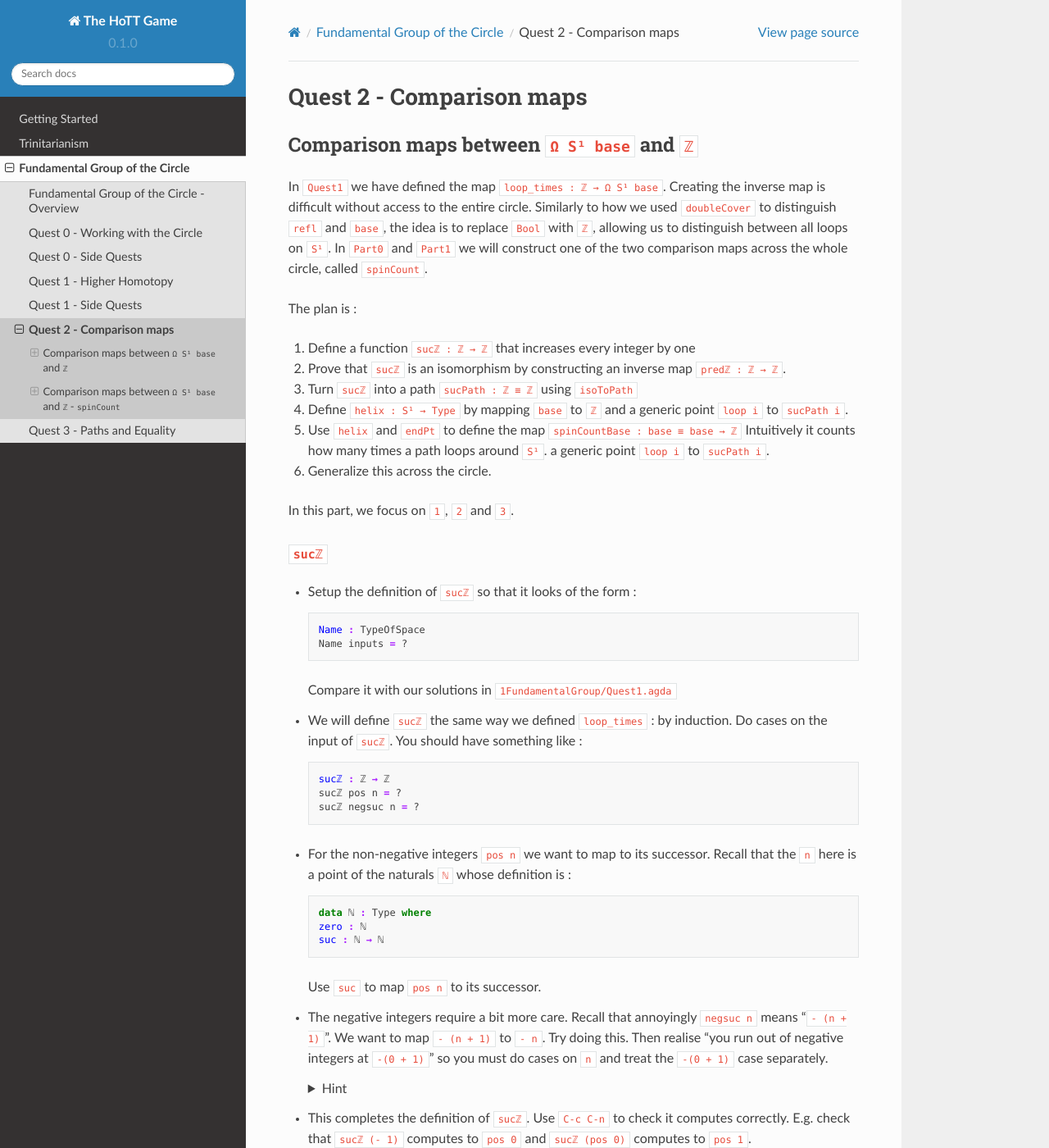
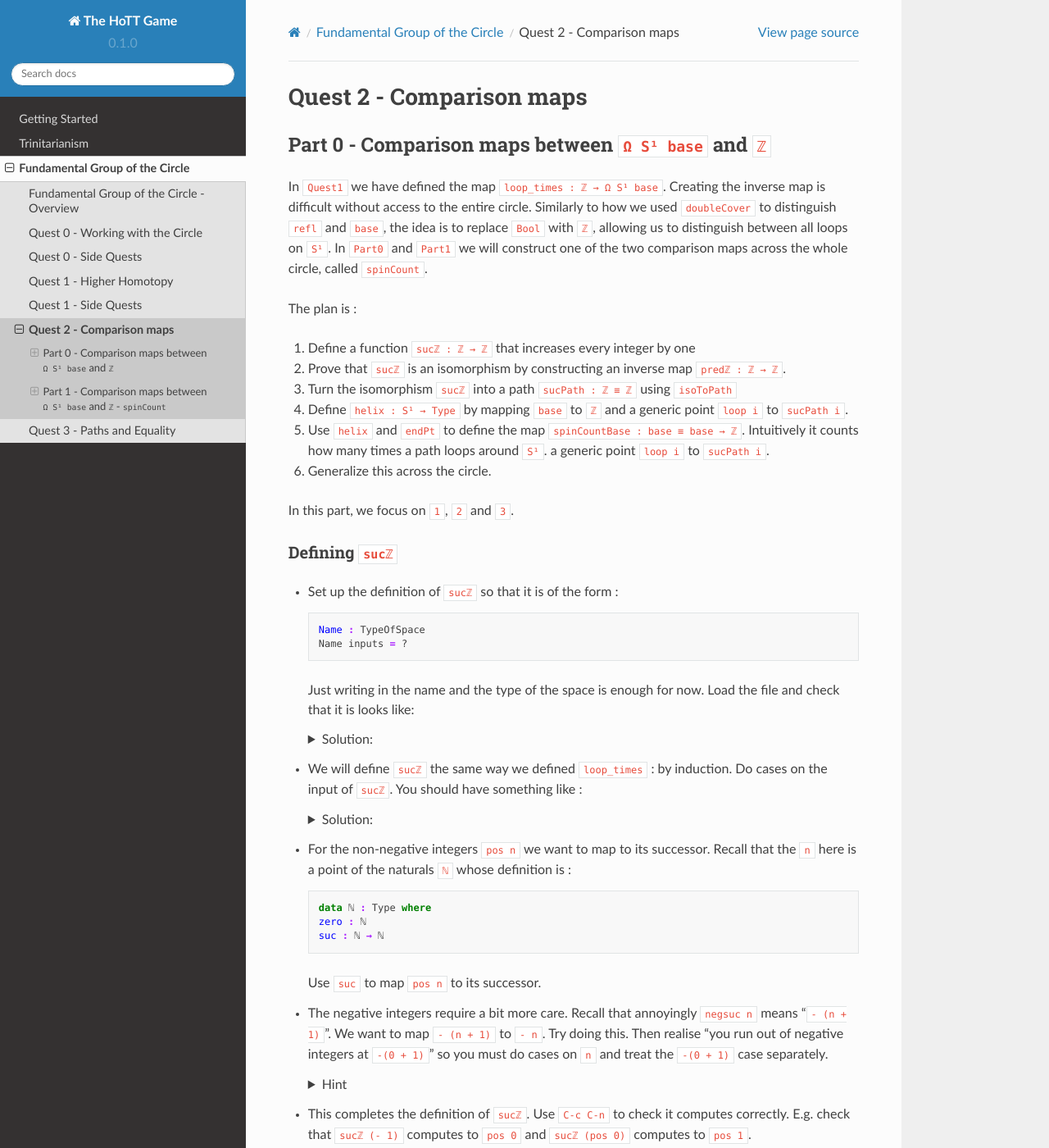
Before and after one commit to thehottgame/theHoTTGameGuide, a Sphinx documentation site: the page built from docs/source/1-fundamental-group/quest-2.rst, in a window 1280 px wide and 1400 px high. Shown: the whole window at 82% size. Built offline with Sphinx 7.4.7 and the Read the Docs theme 2.0.0, drawn with Linux system fonts in a browser that asks for light colours; some of the changed text lies outside the part shown.

Commit message:
edits on euqst-2

```diff
--- a/docs/source/1-fundamental-group/quest-2.rst
+++ b/docs/source/1-fundamental-group/quest-2.rst
@@ -4,8 +4,8 @@
 Quest 2 - Comparison maps
 *************************
 
-Comparison maps between ``Ω S¹ base`` and ``ℤ``
-===========================================
+Part 0 - Comparison maps between ``Ω S¹ base`` and ``ℤ``
+========================================================
 
 In ``Quest1`` we have defined the map ``loop_times : ℤ → Ω S¹ base``.
 Creating the inverse map is difficult without access to the entire circle.
@@ -20,38 +20,68 @@ The plan is :
 1. Define a function ``sucℤ : ℤ → ℤ`` that increases every integer by one
 2. Prove that ``sucℤ`` is an isomorphism by constructing
    an inverse map ``predℤ : ℤ → ℤ``.
-3. Turn ``sucℤ`` into a path ``sucPath : ℤ ≡ ℤ`` using ``isoToPath``
+3. Turn the isomorphism ``sucℤ`` into a path
+   ``sucPath : ℤ ≡ ℤ`` using ``isoToPath``
 4. Define ``helix : S¹ → Type`` by mapping ``base`` to ``ℤ`` and
    a generic point ``loop i`` to ``sucPath i``.
 5. Use ``helix`` and ``endPt`` to define the map
-   ``spinCountBase : base ≡ base → ℤ``
+   ``spinCountBase : base ≡ base → ℤ``.
    Intuitively it counts how many times a path loops around ``S¹``.
    a generic point ``loop i`` to ``sucPath i``.
 6. Generalize this across the circle.
 
 In this part, we focus on ``1``, ``2`` and ``3``.
 
-``sucℤ``
---------
+Defining ``sucℤ``
+-----------------
 
-- Setup the definition of ``sucℤ`` so that it looks of the form :
+- Set up the definition of ``sucℤ`` so that it is of the form :
 
   .. code:: agda
 
      Name : TypeOfSpace
      Name inputs = ?
 
-  Compare it with our solutions in ``1FundamentalGroup/Quest1.agda``
+  Just writing in the name and the type of the space is enough for now.
+  Load the file and check that it is looks like:
+
+  .. raw:: html
+
+     <p>
+     <details>
+     <summary>Solution:</summary>
+
+  .. code:: agda
+
+     sucℤ : ℤ → ℤ
+     sucℤ = ?
+
+  .. raw:: html
+
+     </details>
+     </p>
+
 - We will define ``sucℤ`` the same way we defined ``loop_times`` :
   by induction.
   Do cases on the input of ``sucℤ``.
   You should have something like :
+
+  .. raw:: html
+
+     <p>
+     <details>
+     <summary>Solution:</summary>
 
   .. code:: agda
 
      sucℤ : ℤ → ℤ
      sucℤ pos n = ?
      sucℤ negsuc n = ?
+
+  .. raw:: html
+
+     </details>
+     </p>
 
 - For the non-negative integers ``pos n`` we want to map to its successor.
   Recall that the ``n`` here is a point of the naturals ``ℕ`` whose definition is :
@@ -80,8 +110,10 @@ In this part, we focus on ``1``, ``2`` and ``3``.
   Then map ``negsuc 0`` to ``pos 0``.
   For ``negsuc (suc n)``, map it to ``negsuc n``.
 
-  </details>
-  </p>
+  .. raw:: html
+
+     </details>
+     </p>
 
 - This completes the definition of ``sucℤ``.
   Use ``C-c C-n`` to check it computes correctly.
@@ -107,8 +139,8 @@ In this part, we focus on ``1``, ``2`` and ``3``.
 - Imitating what we did with ``flipPath``,
   upgrade ``sucℤIso`` to ``sucℤPath``.
 
-Comparison maps between ``Ω S¹ base`` and ``ℤ`` - ``spinCount``
-===============================================================
+Part 1 - Comparison maps between ``Ω S¹ base`` and ``ℤ`` - ``spinCount``
+========================================================================
 
 The ``ℤ``-bundle ``helix``
 --------------------------
@@ -131,7 +163,7 @@ looks like
    /.. image:: images/helix.png
    :width: 1000
    :alt: helix
-s
+
 Counting loops
 --------------
 
@@ -148,6 +180,19 @@ Hence try to define
    spinCountBase : base ≡ base → helix base
    spinCountBase = {!!}
 
+.. raw:: html
+
+   <p>
+   <details>
+   <summary>Hint</summary>
+
+- ``endPt`` evaluates the end point of 'lifted paths'.
+
+.. raw:: html
+
+   </details>
+   </p>
+
 Try computing a few values using ``C-c C-n``,
 you can try it on ``refl``, ``loop``, ``loop 3 times``, ``loop (- 1) times`` and so on.
 
```
Also changed, not shown: other parts of docs/source/1-fundamental-group/quest-2.rst (+2 -1 lines).
